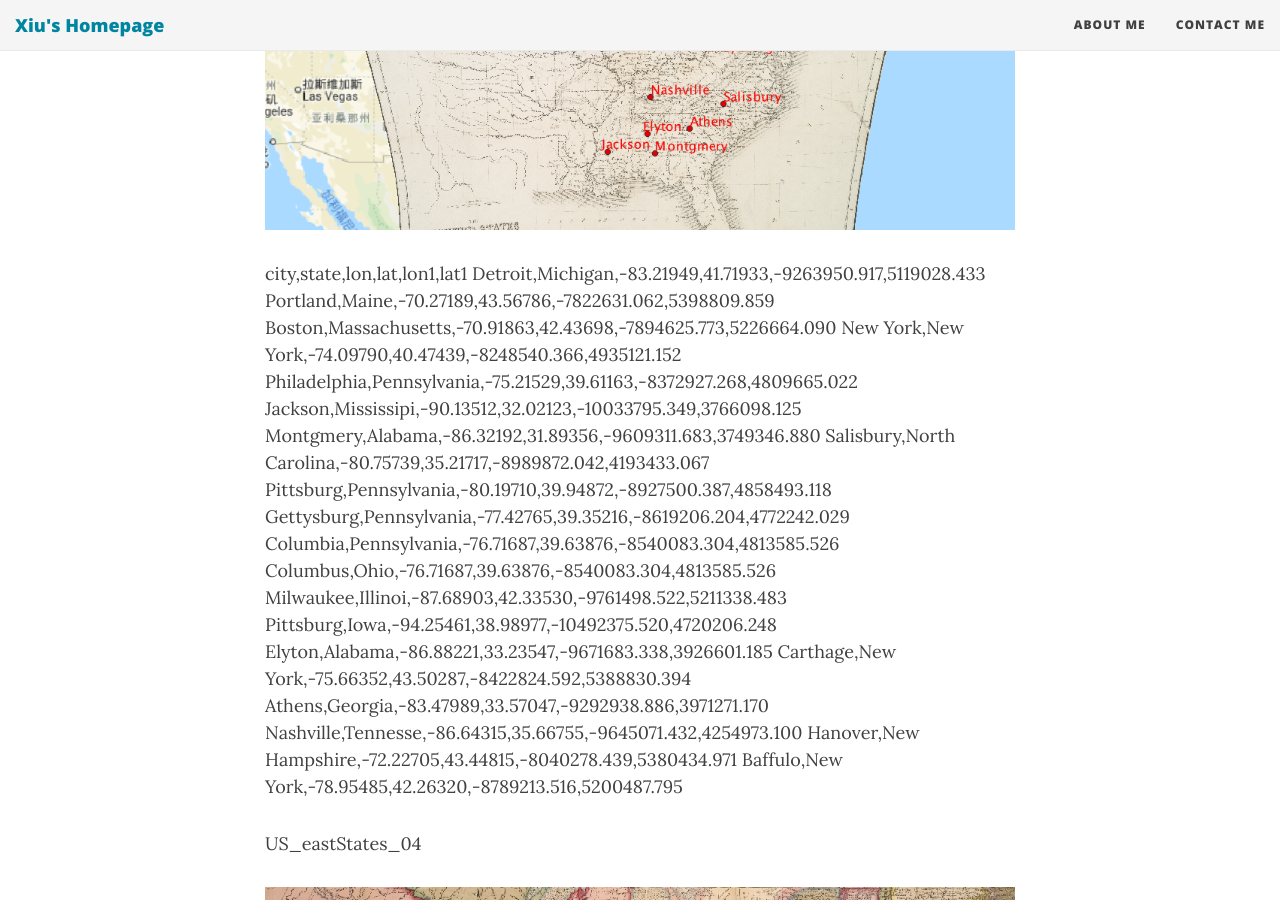
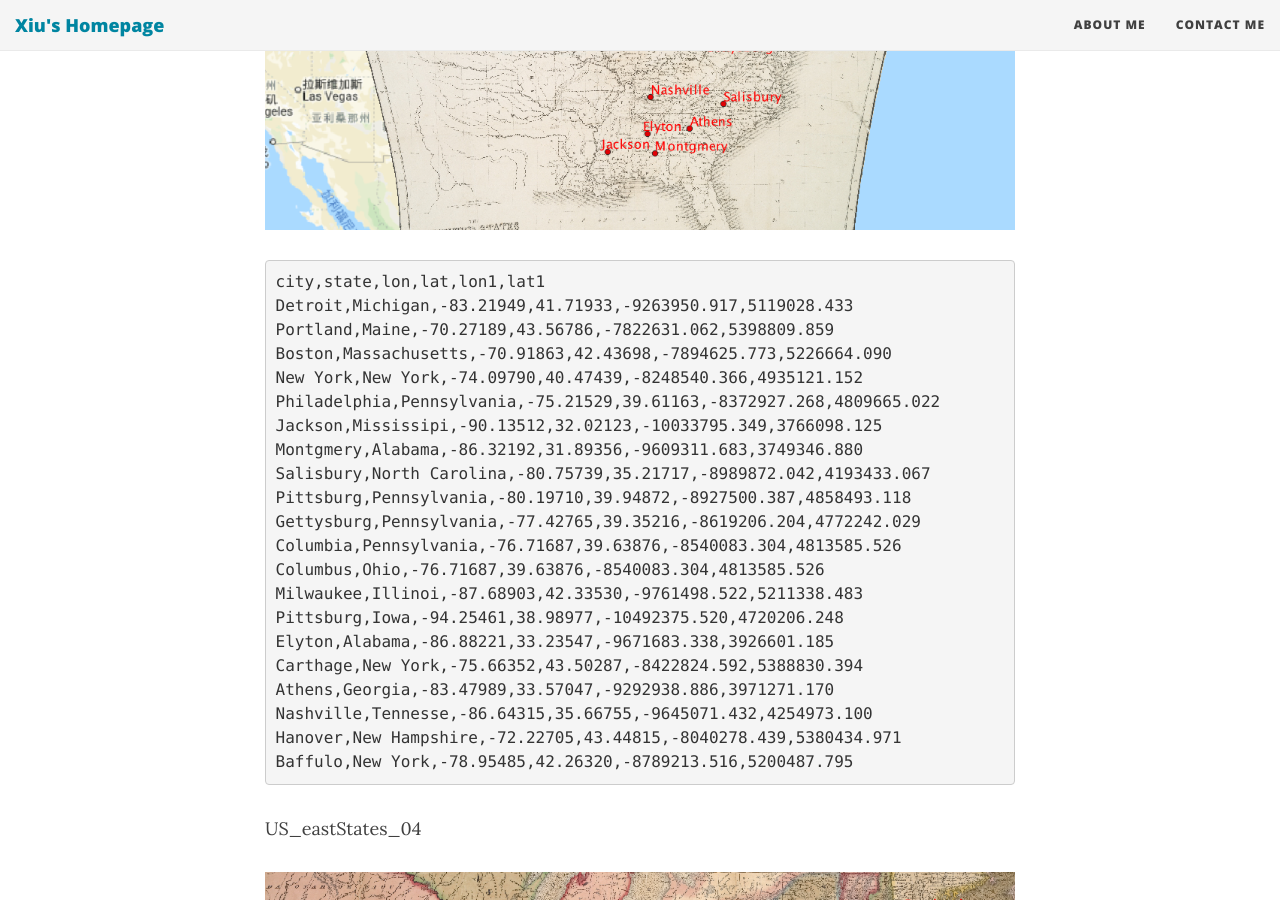
Before and after one commit to sydicarusant/Gamecenter.github.io, a Jekyll site: the page built from _posts/2020-01-12-L09-post.md, in a window 1280 px wide and 900 px high, scrolled down 466 px. Built offline with Jekyll 4.4.1, drawn with Linux system fonts in a browser that asks for light colours; nearby versions of some CDN libraries.

Commit message:
Update 2020-01-12-L09-post.md

````diff
--- a/_posts/2020-01-12-L09-post.md
+++ b/_posts/2020-01-12-L09-post.md
@@ -8,6 +8,8 @@ US_eastStates_03
 
 ![03](/img/L09/09a.png)
 
+
+``` csv
 city,state,lon,lat,lon1,lat1
 Detroit,Michigan,-83.21949,41.71933,-9263950.917,5119028.433
 Portland,Maine,-70.27189,43.56786,-7822631.062,5398809.859
@@ -29,6 +31,7 @@ Athens,Georgia,-83.47989,33.57047,-9292938.886,3971271.170
 Nashville,Tennesse,-86.64315,35.66755,-9645071.432,4254973.100
 Hanover,New Hampshire,-72.22705,43.44815,-8040278.439,5380434.971
 Baffulo,New York,-78.95485,42.26320,-8789213.516,5200487.795
+```
 
 US_eastStates_04
 
````
